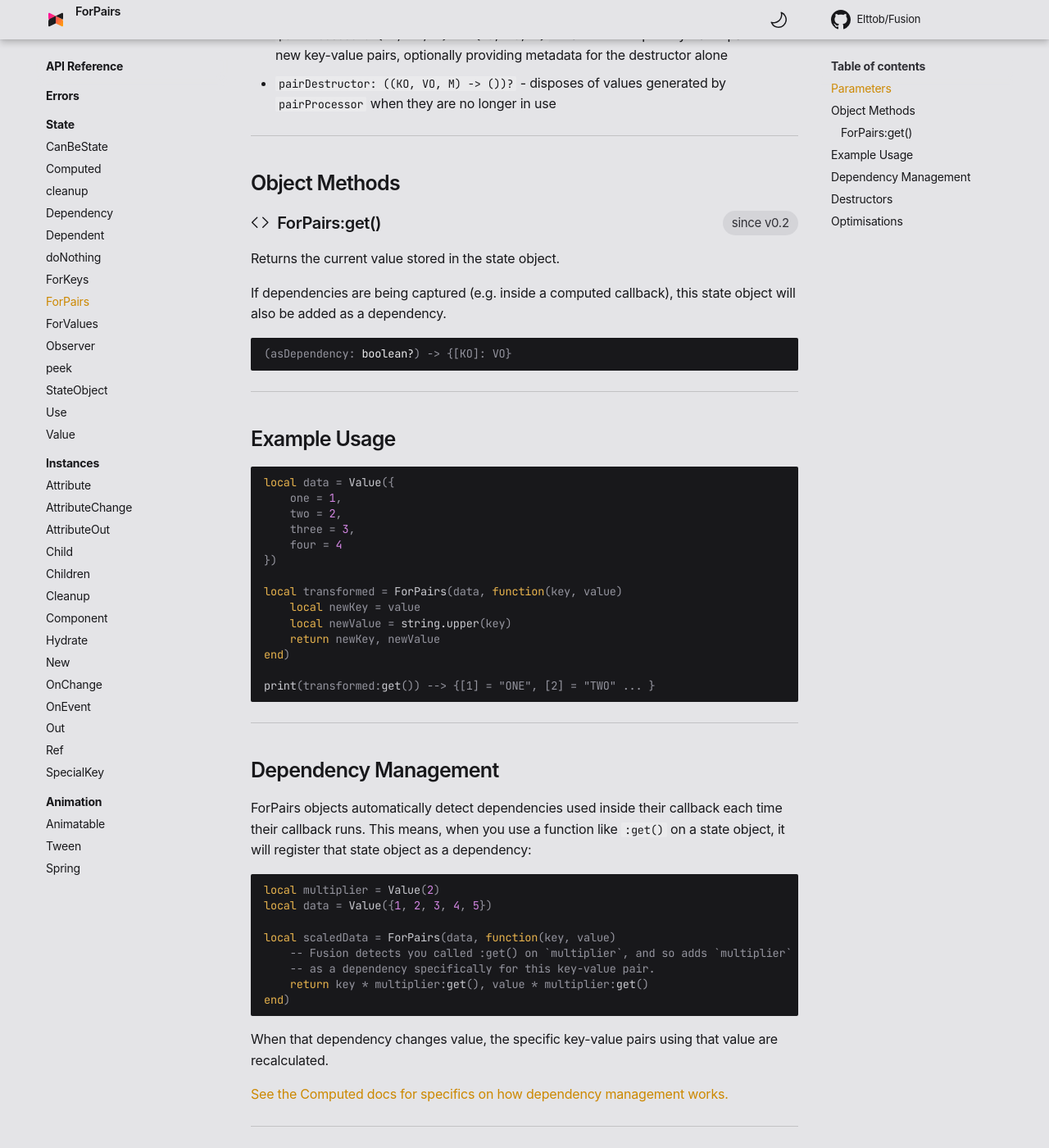
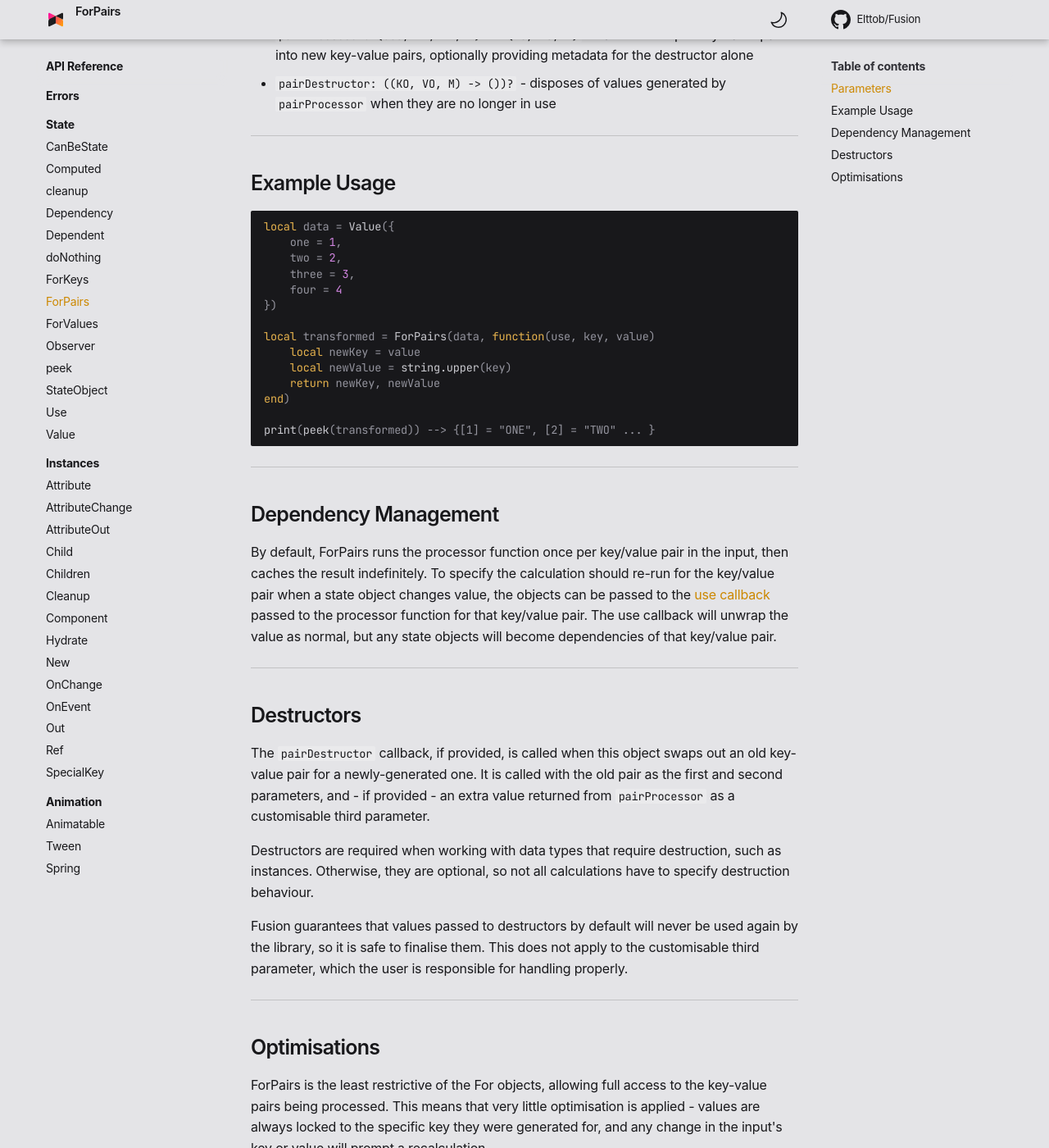
Before and after one commit to dphfox/Fusion, an MkDocs documentation site: the page built from docs/api-reference/state/forpairs.md, in a window 1280 px wide and 1400 px high, scrolled down 548 px. Shown: the whole window at 82% size. Built offline with MkDocs 1.6.1 and Material for MkDocs 9.7.7, drawn with Linux system fonts in a browser that asks for light colours; some web fonts are replaced; comment, search, counter and statistics services are not loaded; the version menu is left out.

Commit message:
Update For object API refs

````diff
--- a/docs/api-reference/state/forpairs.md
+++ b/docs/api-reference/state/forpairs.md
@@ -17,7 +17,7 @@ Processes a table from another state object by transforming its keys and values.
 ```Lua
 (
 	input: CanBeState<{[KI]: VI}>,
-	pairProcessor: (KI, VI, M) -> (KO, VO, M),
+	pairProcessor: (Use, KI, VI, M) -> (KO, VO, M),
 	pairDestructor: ((KO, VO, M) -> ())?
 ) -> ForPairs<KI, VI, KO, VO, M>
 ```
@@ -28,29 +28,11 @@ Processes a table from another state object by transforming its keys and values.
 
 - `input: CanBeState<{[KI]: VI}>` - the table to be processed, either as a state
 object or a constant value
-- `pairProcessor: (KI, VI, M) -> (KO, VO, M)` - transforms input key-value pairs
-into new key-value pairs, optionally providing metadata for the destructor alone
+- `pairProcessor: (Use, KI, VI, M) -> (KO, VO, M)` - transforms input key-value
+pairs into new key-value pairs, optionally providing metadata for the destructor
+alone
 - `pairDestructor: ((KO, VO, M) -> ())?` - disposes of values generated by
 `pairProcessor` when they are no longer in use
-
------
-
-## Object Methods
-
-<p class="fusiondoc-api-pills">
-	<span class="fusiondoc-api-pill-since">since v0.2</span>
-</p>
-
-### :octicons-code-24: ForPairs:get()
-
-Returns the current value stored in the state object.
-
-If dependencies are being captured (e.g. inside a computed callback), this state
-object will also be added as a dependency.
-
-```Lua
-(asDependency: boolean?) -> {[KO]: VO}
-```
 
 -----
 
@@ -64,38 +46,25 @@ local data = Value({
 	four = 4
 })
 
-local transformed = ForPairs(data, function(key, value)
+local transformed = ForPairs(data, function(use, key, value)
 	local newKey = value
 	local newValue = string.upper(key)
 	return newKey, newValue
 end)
 
-print(transformed:get()) --> {[1] = "ONE", [2] = "TWO" ... }
+print(peek(transformed)) --> {[1] = "ONE", [2] = "TWO" ... }
 ```
 
 -----
 
 ## Dependency Management
 
-ForPairs objects automatically detect dependencies used inside their callback
-each time their callback runs. This means, when you use a function like `:get()`
-on a state object, it will register that state object as a dependency:
-
-```Lua
-local multiplier = Value(2)
-local data = Value({1, 2, 3, 4, 5})
-
-local scaledData = ForPairs(data, function(key, value)
-	-- Fusion detects you called :get() on `multiplier`, and so adds `multiplier`
-	-- as a dependency specifically for this key-value pair.
-	return key * multiplier:get(), value * multiplier:get()
-end)
-```
-
-When that dependency changes value, the specific key-value pairs using that
-value are recalculated.
-
-[See the Computed docs for specifics on how dependency management works.](../computed/#dependency-management)
+By default, ForPairs runs the processor function once per key/value pair in the
+input, then caches the result indefinitely. To specify the calculation should
+re-run for the key/value pair when a state object changes value, the objects can
+be passed to the [use callback](./use.md) passed to the processor function for
+that key/value pair. The use callback will unwrap the value as normal, but any
+state objects will become dependencies of that key/value pair.
 
 -----
 
````
Also changed, not shown: docs/api-reference/state/forkeys.md (+10 -42 lines), docs/api-reference/state/forvalues.md (+10 -42 lines).
